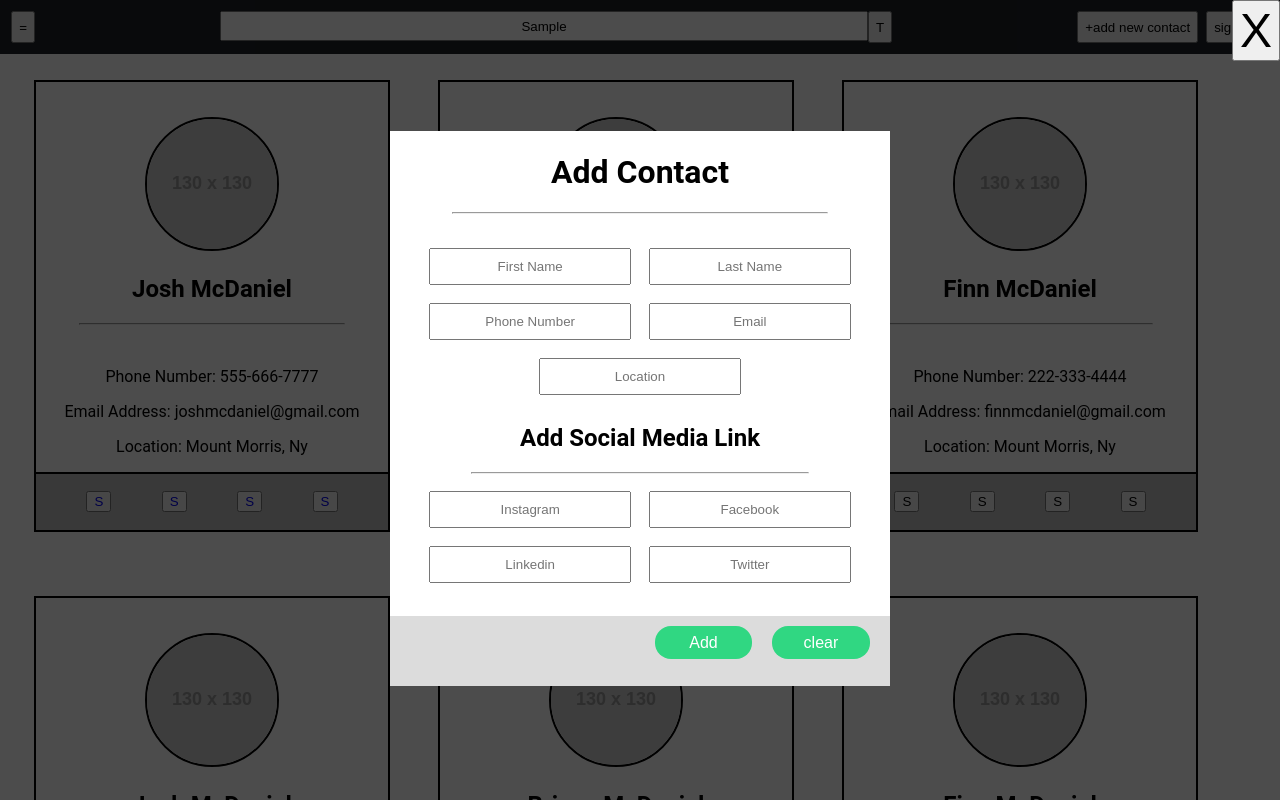
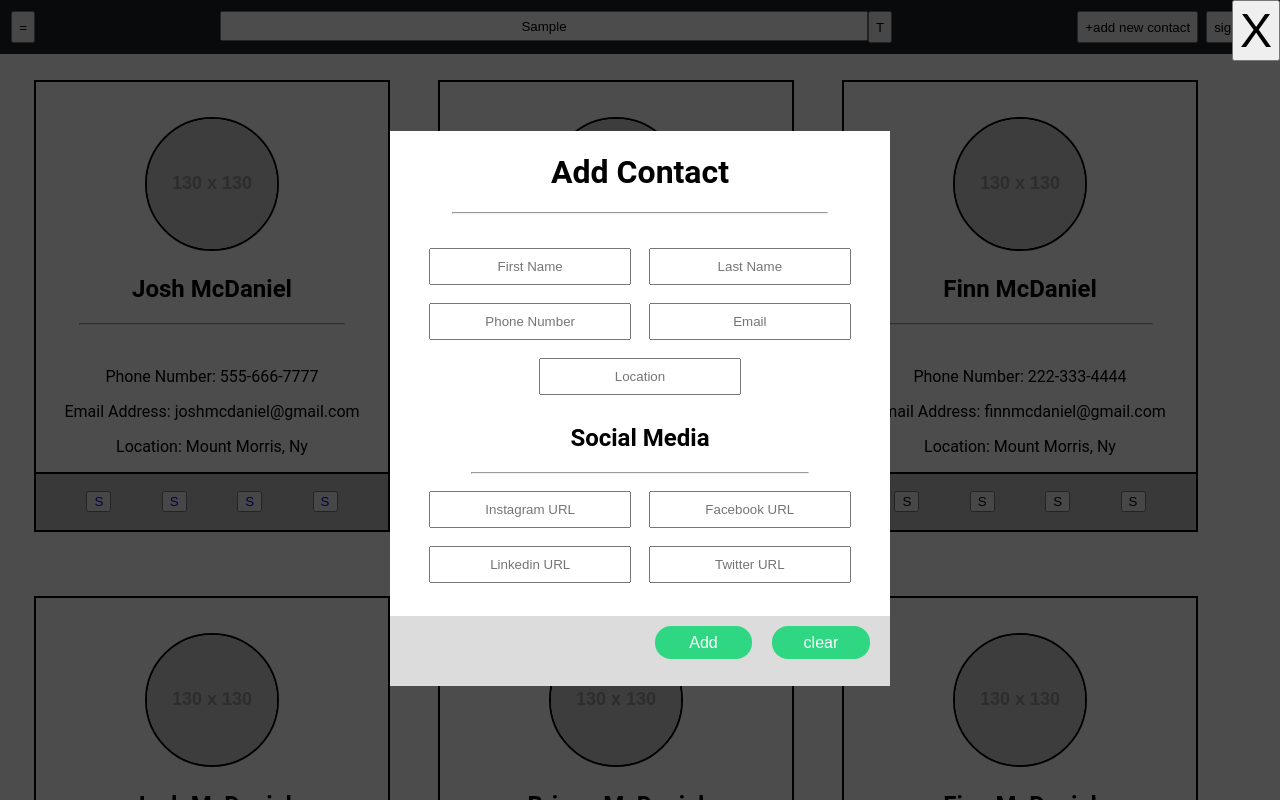
Before and after one commit to mcdanije22/contact_app, a React (Create React App) app: page / in a window 1280 px wide. Both pictures are taken after typing "Sample" into the empty fields and a click on the button "+add new contact". Shown: the top 800 px of the page. Built offline with nearby package versions, Linux system fonts and the light colour scheme.

Commit message:
addform logic working

```diff
--- a/package.json
+++ b/package.json
@@ -4,6 +4,7 @@
   "private": true,
   "dependencies": {
     "@fortawesome/fontawesome-svg-core": "^1.2.4",
+    "@fortawesome/free-brands-svg-icons": "^5.3.1",
     "@fortawesome/free-solid-svg-icons": "^5.3.1",
     "@fortawesome/react-fontawesome": "^0.1.3",
     "react": "^16.4.2",
--- a/src/App.js
+++ b/src/App.js
@@ -3,11 +3,20 @@ import NavBar from './components/Menu/NavBar';
 import SideBar from './components/Menu/SideBar';
 import AddForm from './components/Menu/AddForm';
 import ContactList from './components/Contacts/ContactList';
+import { library } from '@fortawesome/fontawesome-svg-core';
+import { FontAwesomeIcon } from '@fortawesome/react-fontawesome';
+import { faBars } from '@fortawesome/free-solid-svg-icons';
+
+library.add(faBars)
+
+
+
 
 class App extends Component {
   constructor(props){
     super(props);
     this.state = {
+
       contacts: [
         {first:'Josh',last:'McDaniel',number:'555-666-7777',email:'joshmcdaniel@gmail.com',area:'Mount Morris, Ny',instagram:'https://www.instagram.com/mcdanije/', facebook:'https://www.facebook.com/josh.mcdaniel.5201', linkedin:'https://www.linkedin.com/in/mcdanije/',twitter:'https://twitter.com/'},
         {first:'Briana',last:'McDaniel',number:'888-999-1111',email:'brianamcdaniel@gmail.com',area:'Mount Morris, Ny'},
@@ -73,6 +82,10 @@ instagramChange = (event) => {
   this.setState({instagram:event.target.value})
 }
 submitData = (event) => {
+    if (this.state.first==''||this.state.last==''||this.state.number==''||this.state.email==''||this.state.area==''){
+      alert('Please Fill In All Fields')
+      event.preventDefault();
+    }else {
  let newContact = {
     first:this.state.first,
     last:this.state.last,
@@ -84,12 +97,13 @@ submitData = (event) => {
     linkedin:this.state.linkedin,
     twitter:this.state.twitter
   }
-/*console.log(this.state.first)
-console.log(this.state.last)*/
+
+
 this.setState({contacts:this.state.contacts.concat([newContact])})
 console.log(this.state.contacts)
 this.setState({class:'modalClose'})
 event.preventDefault();
+    }
 }
   render() {
     return (
@@ -110,6 +124,7 @@ event.preventDefault();
         twitterChange = {this.twitterChange}
         />
         <ContactList contacts={this.state.contacts} toggle={this.state.toggle} />
+        <FontAwesomeIcon icon={faBars} />
       </div>
     );
   }
--- a/src/components/Menu/AddForm.js
+++ b/src/components/Menu/AddForm.js
@@ -7,7 +7,7 @@ const AddForm = ({showAdd, submitData,firstChange, lastChange, numberChange, ema
     return (
         <div className={showAdd} >
           <form className='addform' onSubmit={submitData}>
-          <h1>Add Contact</h1> <button className = 'close'>X</button>
+          <h1>Add Contact</h1> <button type='button' className = 'close'>X</button>
           <hr></hr>
 
             <form className='bodyform'>
@@ -18,13 +18,13 @@ const AddForm = ({showAdd, submitData,firstChange, lastChange, numberChange, ema
               <br/>
               <input className= 'addinput' type='text' placeholder='Location' name='location' onChange={locationChange}/>
             <br/>
-            <h2>Add Social Media Link</h2>
+            <h2> Social Media</h2>
             <hr/>
-            <input className= 'addinput' type='text' placeholder='Instagram' name='instagram' onChange={instagramChange} />
-            <input className= 'addinput' type='text' placeholder='Facebook' name='facebook' onChange ={facebookChange}/>
+            <input className= 'addinput' type='text' placeholder='Instagram URL' name='instagram' onChange={instagramChange} />
+            <input className= 'addinput' type='text' placeholder='Facebook URL' name='facebook' onChange ={facebookChange}/>
             <br/>
-            <input className= 'addinput' type='text' placeholder='Linkedin' name='linkedin' onChange={linkedinChange}/>
-            <input className= 'addinput' type='text' placeholder='Twitter' name='twitter' onChange={twitterChange}/>
+            <input className= 'addinput' type='text' placeholder='Linkedin URL' name='linkedin' onChange={linkedinChange}/>
+            <input className= 'addinput' type='text' placeholder='Twitter URL' name='twitter' onChange={twitterChange}/>
 
 
               <br/>
--- a/src/style.css
+++ b/src/style.css
@@ -118,7 +118,6 @@ hr {
     border-radius: 1rem;
 }
 .bodyform {
-
     margin:5%;
 }
 .close{
```
Also changed, not shown: 1 other file (tests, documents, lock files or other folders).
